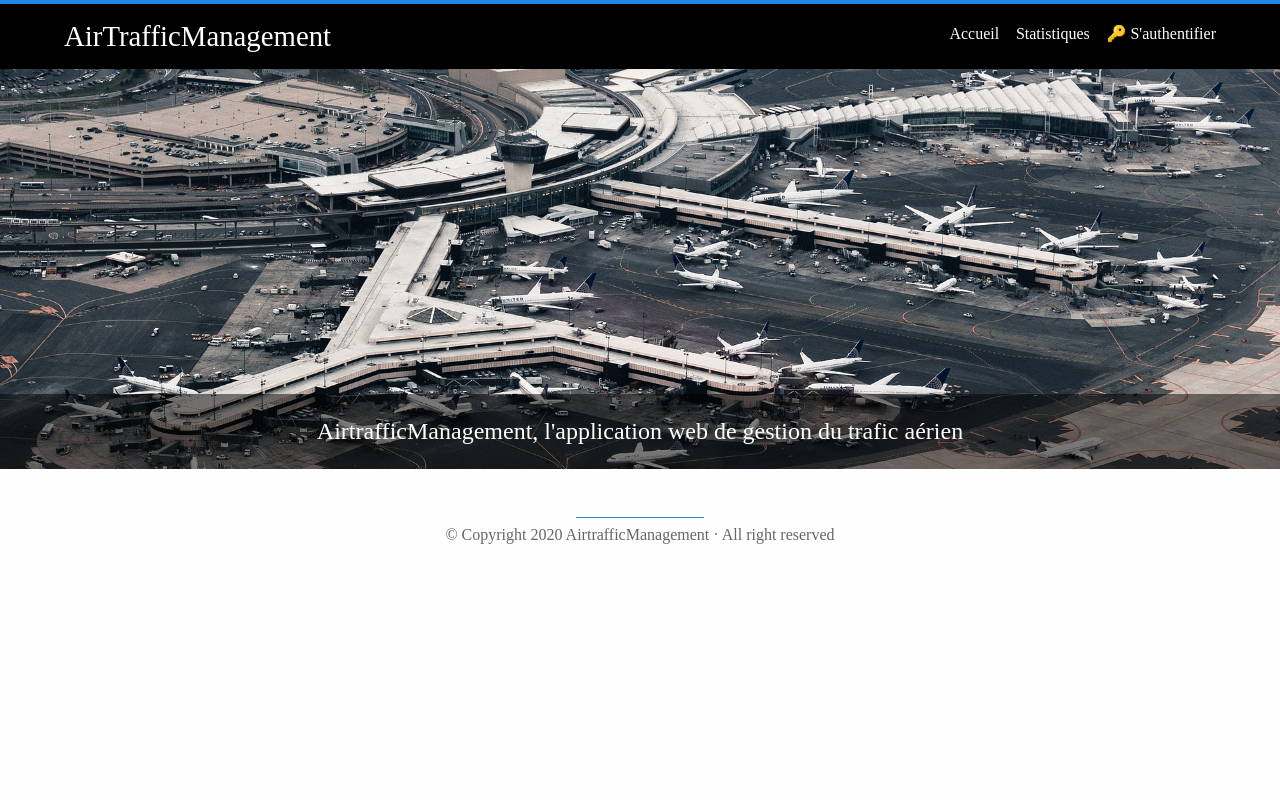
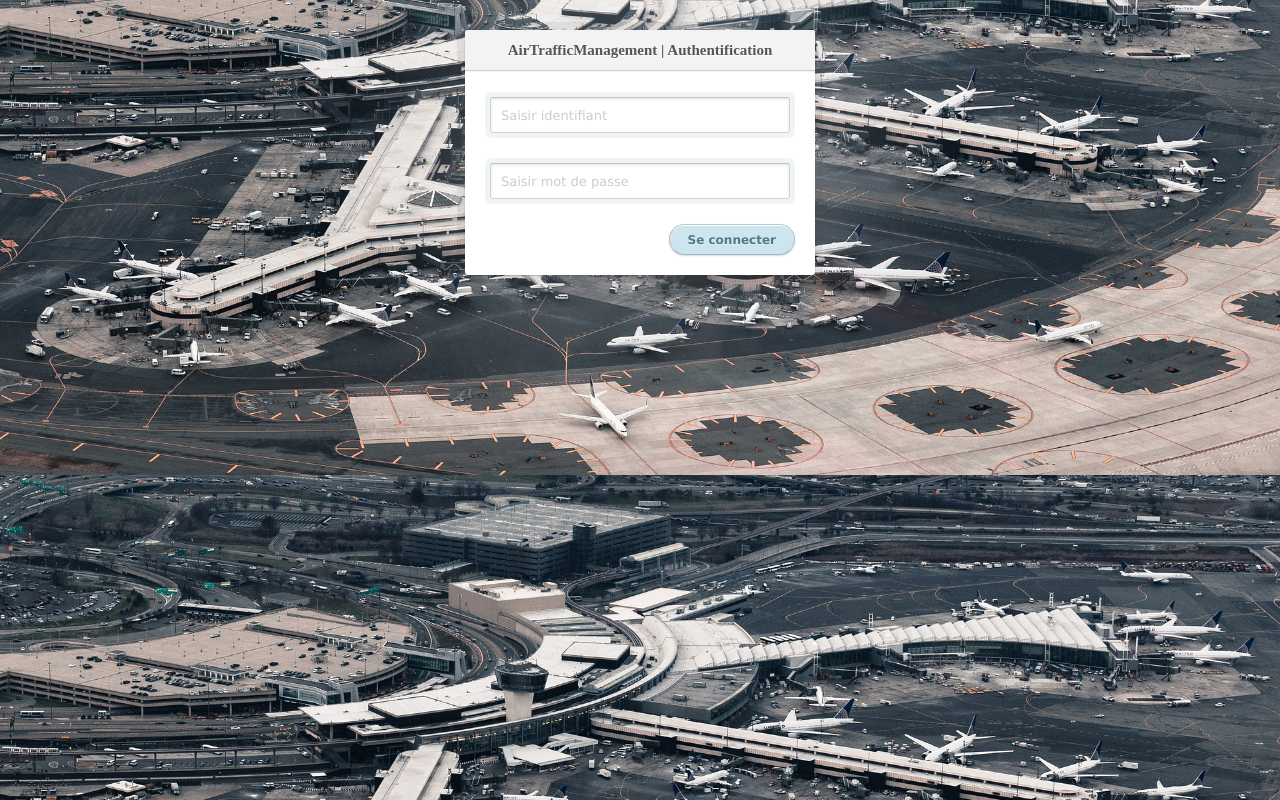
Before and after one commit to bertrand-carlos-adodo/projet-bdr-django-air-traffic-management, a Django app: page / in a window 1280 px wide. Run offline with Django 3.2, Linux system fonts and the light colour scheme.

Commit message:
Working progress

```diff
--- a/AirTrafficManagement/urls.py
+++ b/AirTrafficManagement/urls.py
@@ -15,8 +15,8 @@ Including another URLconf
 """
 from django.conf import settings
 from django.contrib import admin
-from django.urls import path
-from django.conf.urls import include, url, handler404, handler500
+from django.urls import path, include
+from django.conf.urls import url, handler404, handler500
 from . import views
 
 handler404 = 'AirTrafficManagement.views.handler404'
@@ -24,9 +24,11 @@ handler500 = 'AirTrafficManagement.views.handler500'
 
 urlpatterns = [
     path('admin/', admin.site.urls),
-    path('', views.home, name = 'home'),
+    path('', views.login, name = 'login'),
+    path('home', views.home, name = 'home'),
     path('authentification/', views.authentification, name = 'authentification'),
     path('statistique/', views.statistique, name = 'statistique'),
+    path('trafic/', include('carlosApp.urls')),
 ]
 if settings.DEBUG:
     import debug_toolbar
--- a/AirTrafficManagement/views.py
+++ b/AirTrafficManagement/views.py
@@ -2,6 +2,9 @@ from django.shortcuts import render
 
 def home(request):
 	return render(request, 'pages/home.html')
+
+def login(request):
+    	return render(request, 'pages/login.html')
 
 def statistique(request):
 	return render(request, 'pages/statistique.html')
--- /dev/null
+++ b/carlosApp/static/trafic/css/styles.js
@@ -0,0 +1,4 @@
+$("#menu-toggle").click(function(e) {
+    e.preventDefault();
+  $("#wrapper").toggleClass("toggled");
+  });
--- a/carlosApp/templates/trafic/base.html
+++ b/carlosApp/templates/trafic/base.html
@@ -4,9 +4,9 @@
 
 {% block stylesheets %}
     <link rel="stylesheet" type="text/css" href="{% static 'trafic/css/styles.css' %}">
+    <script type="text/javascript" src="{% static 'trafic/css/styles.js' %}"></script>
 {% endblock stylesheets %}
 
 {% block content %}
-    <h1>AirTrafficManagement</h1>
     {% block body %}{% endblock body %}
 {% endblock content %}
--- a/carlosApp/urls.py
+++ b/carlosApp/urls.py
@@ -1,8 +1,10 @@
-from django.urls import path, re_path
+from django.urls import path
 from . import views
 
 app_name = 'trafic'
 
 urlpatterns = [
-
+    path('plan/', views.plan, name = 'plan'),
+    path('densite/', views.densite, name = 'densite'),
+    path('entite/', views.entite, name = 'entite'),
 ]
--- a/static/css/styles.css
+++ b/static/css/styles.css
@@ -8,8 +8,8 @@ body {
     padding: 0;
 }
 .wrapper {
-    width: 1440px;
-    max-width: 90%;
+    width: 100%;
+    max-width: 100%;
     margin: 0 auto;
 }
 
@@ -19,11 +19,11 @@ body {
 .navbar {
     background-color: #000;
     border-top: 4px solid #1e88e5;
-    padding: 1em 0;
+    padding: 1.5em 0;
 }
 
 .navbar .navbar-brand {
-    font-size: 1.8em;
+    font-size: 1.5em;
     color: #fff;
     text-decoration: none;
 }
@@ -73,9 +73,9 @@ body {
 }
 
 #slides {
-    position: absolute;
+    /*position: absolute;
     top: 0;
-    left: 0;
+    left: 0;*/
     display: flex;
     max-height: 100%;
 }
@@ -97,7 +97,7 @@ body {
 #slides figure figcaption {
     position: absolute;
     bottom: 0;
-    padding: 1.0em 0;
+    padding: 0.5em 0;
     text-align: center;
     width: inherit;
     background-color: rgba(0,0,0,0.5);
@@ -117,7 +117,7 @@ article .content {
     padding: 0.5em;
     text-align: center;
     font-size: 1.5em;
-    font-style: italic;
+    font-variant: small-caps;
 }
 
 article a:hover {
--- a/templates/layouts/_baniere.html
+++ b/templates/layouts/_baniere.html
@@ -3,7 +3,7 @@
 <div id="slider">
     <div id="slides">
         <figure id="slide1">
-            <img src="{% static 'image/image3.jpg' %}" alt="Une première image">
+            <img src="{% static 'image/image3.jpg' %}">
             <figcaption>AirtrafficManagement, l'application web de gestion du trafic aérien</figcaption>
         </figure>
    </div>
--- a/templates/layouts/_nav.html
+++ b/templates/layouts/_nav.html
@@ -2,9 +2,12 @@
     <div class="wrapper">
         <a href="{% url 'home' %}" class="navbar-brand">AirTrafficManagement</a>
         <ul class="navbar-right">
-            <li><a href="{% url 'home' %}">Accueil</a></li>
-            <li><a href="{% url 'statistique' %}">Statistiques</a></li>
-            <li><a href="{% url 'authentification' %}">🔑 S'authentifier</a></li>
+            <li><a href="{% url 'home' %}">Accueil |</a></li>
+            <li><a href="{% url 'trafic:plan' %}">Plan de vols |</a></li>
+            <li><a href="{% url 'trafic:densite' %}">Densité du trafic |</a></li>
+            <li><a href="{% url 'trafic:entite' %}">Entités |</a></li>
+            <li><a href="{% url 'statistique' %}">Bilan |</a></li>
+            <li><a href="{% url 'authentification' %}">Administration</a></li>
         </ul>
     </div>
 </nav>
--- a/templates/layouts/base.html
+++ b/templates/layouts/base.html
@@ -11,7 +11,6 @@
 </head>
 <body>
     {% include 'layouts/_nav.html' %}
-    {% include 'layouts/_baniere.html' %}
     <div class="wrapper">
         {% block content %}{% endblock content %}
     </div>
--- a/templates/pages/authentification.html
+++ b/templates/pages/authentification.html
@@ -3,10 +3,10 @@
 {% block title %}AirtrafficManagement | Authentification{% endblock title %}
 
 {% block content %}
-    <h1 align = "center">⚠ Page d'authentification</h1>
+    <h1 class="wr" align = "center">⚠ Page d'authentification</h1>
     <article>
-        <p class="content"> Bonjour, vous etes sur la page d'authentification et vous essayer d'accéder à la page d'administration de ce site.
-            <br> Si vous etes administrateur et disposez des droits nécessaires, 👉  <a href="../admin/">Continuer</a> et saisissez vos identifiants.
+        <p class="content"> Bonjour, vous etes sur la page d'authentification et vous essayer d'accéder à la page d'administration générale du trafic de cette application web.
+            <br> Si vous etes administrateur et disposez des droits nécessaires, 👉  <a href="../admin/">Continuer</a> et saisissez votre identifiant et mot de passe.
             <br> Sinon veillez revenir à la page d' <a href="{% url 'home' %}">Accueil</a>
         </p>
     </article>
--- a/templates/pages/home.html
+++ b/templates/pages/home.html
@@ -1,7 +1,8 @@
 {% extends 'layouts/base.html' %}
 
-{% block title %}Accueil | AirtrafficManagement{% endblock title %}
+{% block title %}AirtrafficManagement | Accueil{% endblock title %}
 {% block content %}
+{% include 'layouts/_baniere.html' %}
 {% block body %}
 {% endblock body %}
 {% endblock content %}
--- /dev/null
+++ b/templates/pages/login.html
@@ -0,0 +1,140 @@
+{% load static %}
+<!DOCTYPE html>
+<html lang="en">
+
+<head>
+    <meta charset="UTF-8">
+    <meta name="viewport" content="width=device-width, initial-scale=1.0">
+    <title></title>
+    <style>
+        @import url('https://fonts.googleapis.com/css?family=Open+Sans&display=swap');
+        body {
+            font-family: 'Open Sans' Arial, Helvetica, sans-serif;
+            color: #404040;
+            background-image: url("{% static 'image/image3.jpg' %}");
+            background-position: center;
+            margin:0;
+            padding:0;
+            background-size: cover;
+          }
+          .login {
+            position: relative;
+            margin: 30px auto;
+            padding: 20px 20px 20px;
+            width: 310px;
+            background: white;
+            border-radius: 3px;
+            -webkit-box-shadow: 0 0 200px rgba(255, 255, 255, 0.5), 0 1px 2px rgba(0, 0, 0, 0.3);
+            box-shadow: 0 0 200px rgba(255, 255, 255, 0.5), 0 1px 2px rgba(0, 0, 0, 0.3);
+          }
+          .login:before {
+            content: '';
+            position: absolute;
+            top: -8px;
+            right: -8px;
+            bottom: -8px;
+            left: -8px;
+            z-index: -1;
+            background: rgba(0, 0, 0, 0.08);
+            border-radius: 4px;
+          }
+          .login h1 {
+            margin: -20px -20px 21px;
+            line-height: 40px;
+            font-size: 15px;
+            font-weight: bold;
+            color: #555;
+            text-align: center;
+            text-shadow: 0 1px white;
+            background: #f3f3f3;
+            border-bottom: 1px solid #cfcfcf;
+            border-radius: 3px 3px 0 0;
+            -webkit-box-shadow: 0 1px whitesmoke;
+            box-shadow: 0 1px whitesmoke;
+          }
+          .login p {
+            margin: 20px 0 0;
+          }
+          .login p:first-child {
+            margin-top: 0;
+          }
+          .login input[type=text], .login input[type=password] {
+            width: 278px;
+          }
+          .login p.submit {
+            text-align: right;
+          }
+          :-moz-placeholder {
+            color: #c9c9c9 !important;
+            font-size: 13px;
+          }
+          ::-webkit-input-placeholder {
+            color: #ccc;
+            font-size: 13px;
+          }
+          input {
+            font-family: 'Lucida Grande', Tahoma, Verdana, sans-serif;
+            font-size: 14px;
+          }
+          input[type=text], input[type=password] {
+            margin: 5px;
+            padding: 0 10px;
+            width: 200px;
+            height: 34px;
+            color: #404040;
+            background: white;
+            border: 1px solid;
+            border-color: #c4c4c4 #d1d1d1 #d4d4d4;
+            border-radius: 2px;
+            outline: 5px solid #eff4f7;
+            radius: 3px;
+            box-shadow: inset 0 1px 3px rgba(0, 0, 0, 0.12);
+            box-shadow: inset 0 1px 3px rgba(0, 0, 0, 0.12);
+          }
+          input[type=text]:focus, input[type=password]:focus {
+            border-color: #7dc9e2;
+            outline-color: #dceefc;
+            outline-offset: 0;
+          }
+          input[type=submit] {
+            padding: 0 18px;
+            height: 29px;
+            font-size: 12px;
+            font-weight: bold;
+            color: #527881;
+            text-shadow: 0 1px #e3f1f1;
+            background: #cde5ef;
+            border: 1px solid;
+            border-color: #b4ccce #b3c0c8 #9eb9c2;
+            border-radius: 16px;
+            outline: 0;
+            -webkit-box-sizing: content-box;
+            -moz-box-sizing: content-box;
+            box-sizing: content-box;
+            box-shadow: inset 0 1px white, 0 1px 2px rgba(0, 0, 0, 0.15);
+            box-shadow: inset 0 1px white, 0 1px 2px rgba(0, 0, 0, 0.15);
+          }
+          input[type=submit]:active {
+            background: #cde5ef;
+            border-color: #9eb9c2 #b3c0c8 #b4ccce;
+            box-shadow: inset 0 0 3px rgba(0, 0, 0, 0.2);
+            box-shadow: inset 0 0 3px rgba(0, 0, 0, 0.2);
+          }
+          .lt-ie9 input[type=text], .lt-ie9 input[type=password] {
+            line-height: 34px;
+          }
+    </style>
+</head>
+
+<body>
+    <div class="login">
+        <h1>AirTrafficManagement | Authentification</h1>
+        <form method="post" action="">
+            <p><input type="text" name="login" value="" placeholder="Saisir identifiant"></p>
+            <p><input type="password" name="password" value="" placeholder="Saisir mot de passe"></p>
+            <p class="submit"><input type="submit" name="commit" value="Se connecter"></p>
+        </form>
+    </div>
+</body>
+
+</html>
--- a/templates/pages/statistique.html
+++ b/templates/pages/statistique.html
@@ -1,8 +1,8 @@
 {% extends 'layouts/base.html' %}
 
-{% block title %}AirtrafficManagement|Statistiques{% endblock title %}
+{% block title %}AirtrafficManagement | Bilan{% endblock title %}
 
 {% block content %}
-    <h1 align = 'center'>AirtrafficManagement | Statistiques</h1>
-    <p>Lorem ipsum dolor sit amet consectetur adipisicing elit. Esse molestiae provident ut tempora saepe. Explicabo, harum excepturi, provident in eos voluptates reiciendis iste nobis quia dignissimos illo! Quis, et molestiae?</p>
+    <h1 align = 'center'>AirtrafficManagement | Bilan statistique</h1>
+    <p></p>
 {% endblock content %}
```
Also changed, not shown: carlosApp/static/trafic/css/styles.css (+118 -0 lines), carlosApp/templates/trafic/densite.html (added, +8 -0 lines), carlosApp/templates/trafic/entite.html (added, +8 -0 lines), carlosApp/templates/trafic/plan.html (added, +31 -0 lines), carlosApp/views.py (+8 -1 lines), static/image/image1.jpg (deleted).
